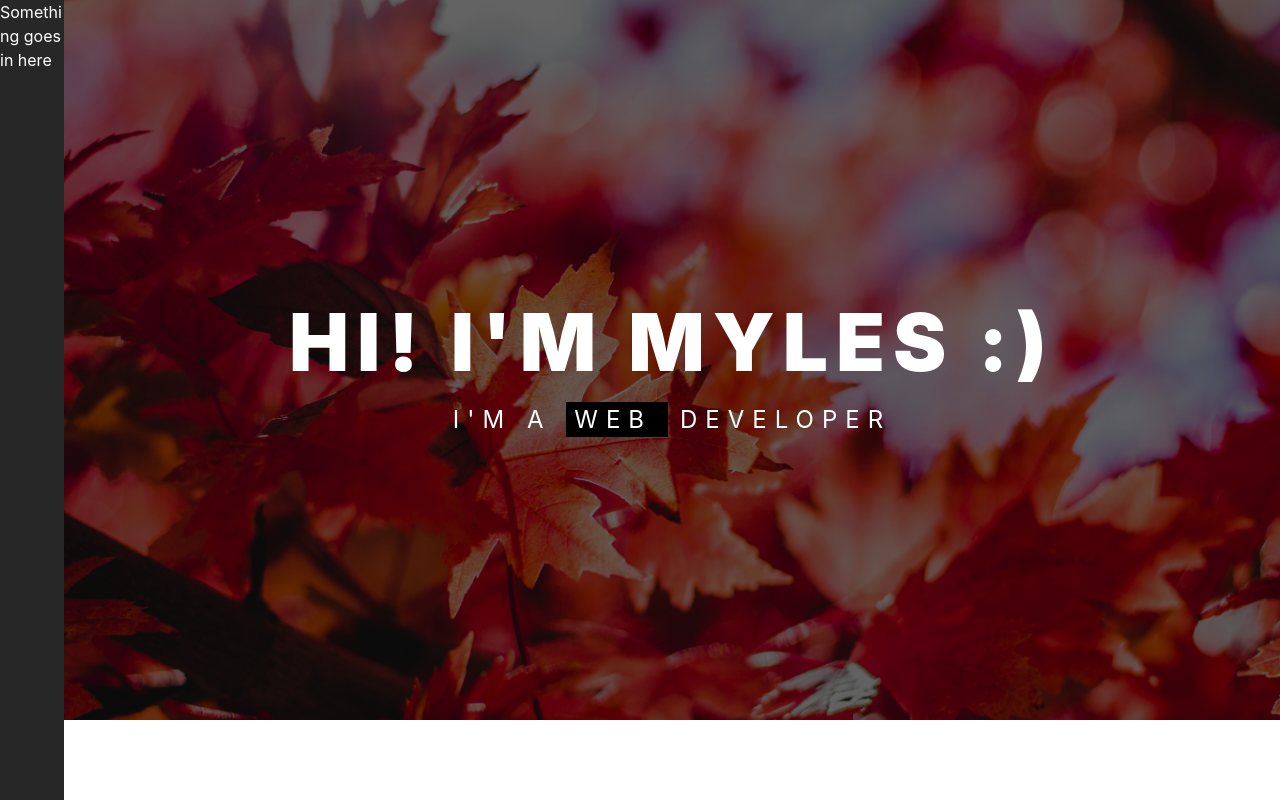
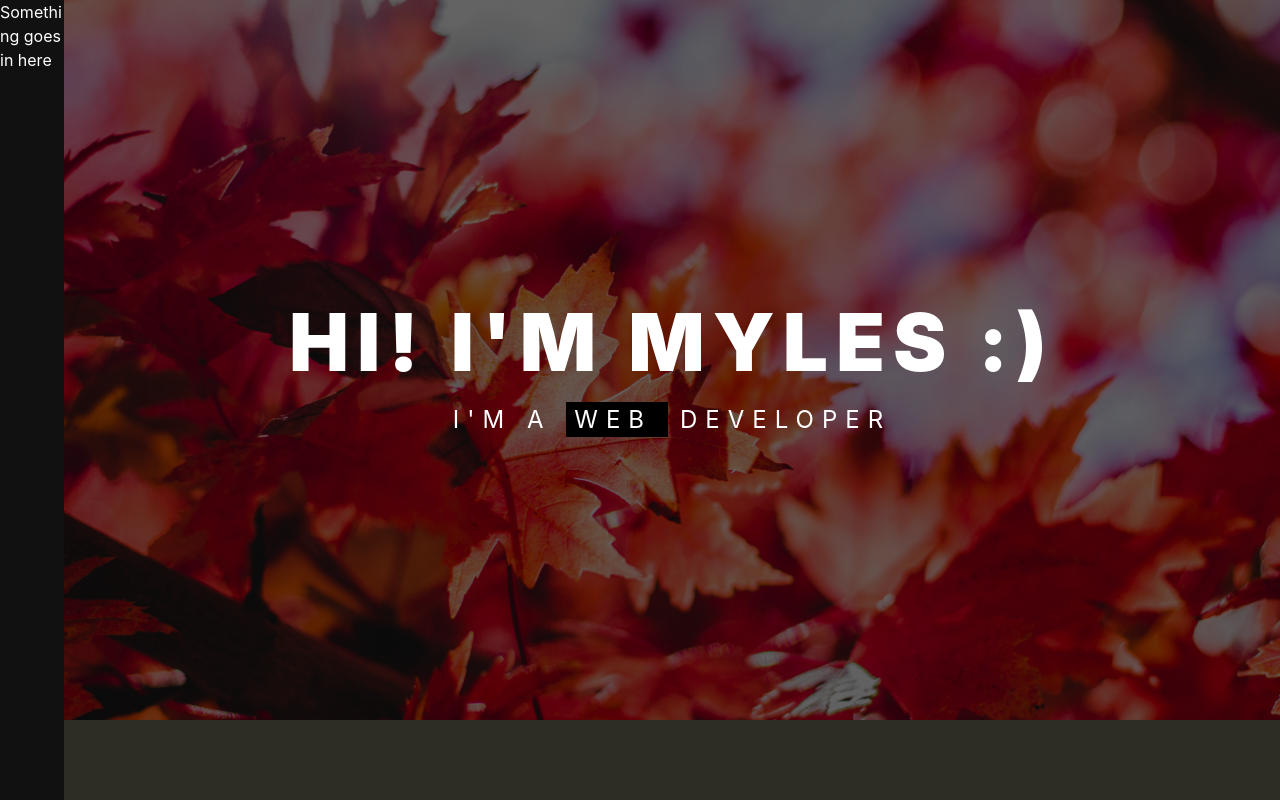
Before and after one commit to MylesWritesCode/portfolio, a Next.js app: page / in a window 1280 px wide. Built offline with nearby package versions, Linux system fonts and the light colour scheme.

Commit message:
added colors

```diff
--- a/package.json
+++ b/package.json
@@ -15,6 +15,7 @@
     "next": "12.0.4",
     "react": "17.0.2",
     "react-dom": "17.0.2",
+    "react-icons": "^4.3.1",
     "sass": "^1.43.4"
   },
   "devDependencies": {
--- a/src/styles/globals.scss
+++ b/src/styles/globals.scss
@@ -17,7 +17,8 @@
 @import url('https://fonts.googleapis.com/css2?family=Lobster&display=swap');
 
 :root {
-  --color-dark:       #272727;
+  --color-dark:       #111111;
+  --color-light-dark: #2d2c25;
   --color-red:        #DB5461;
   --color-green:      #B8D8BA;
   --color-dark-green: #136F63;
@@ -30,6 +31,7 @@ html,
 body {
   padding: 0;
   margin: 0;
+  background-color: var(--color-light-dark);
   font-family: 'Lato', -apple-system, BlinkMacSystemFont, Segoe UI, Roboto, Oxygen,
     Ubuntu, Cantarell, Fira Sans, Droid Sans, Helvetica Neue, sans-serif;
 }
```
Also changed, not shown: 1 other file (tests, documents, lock files or other folders).
